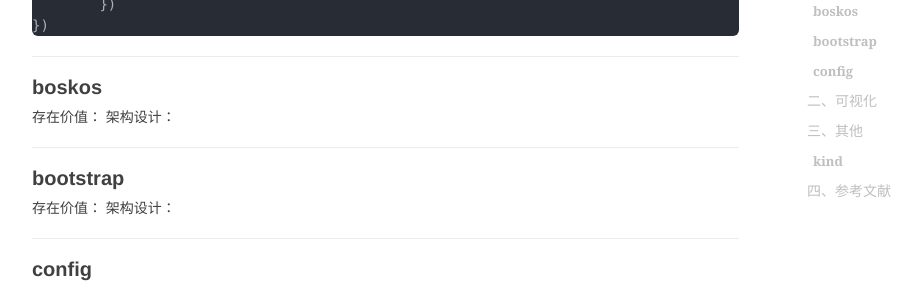
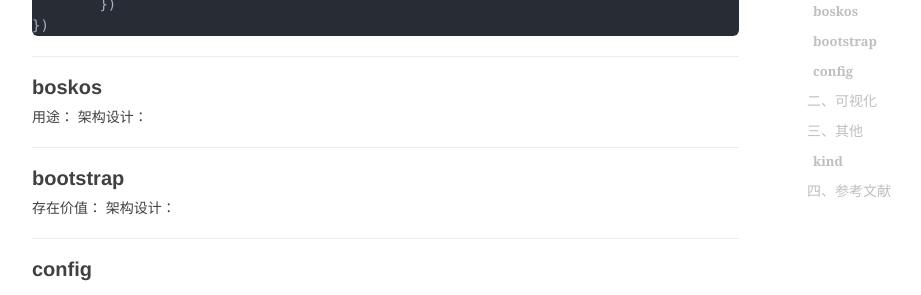
Before and after one commit to shihai1991/shihai1991.github.io, a Jekyll site: the page built from _posts/2023-06-12-kubernetes-test-sig组.md, in a window 1280 px wide and 900 px high, scrolled down 2855 px. Shown: the part 153-448 px from the top of the window, without its empty margins (233-1154 px from the left). Built offline with Jekyll 4.4.1, drawn with Linux system fonts in a browser that asks for light colours; nearby versions of some CDN libraries; comment, search, counter and statistics services are not loaded.

Commit message:
Update 2023-06-12-kubernetes-test-sig组.md

````diff
--- a/_posts/2023-06-12-kubernetes-test-sig组.md
+++ b/_posts/2023-06-12-kubernetes-test-sig组.md
@@ -65,7 +65,7 @@
 ```
 
 ## boskos
-存在价值：
+用途：
 架构设计：
 
 ## bootstrap
````
